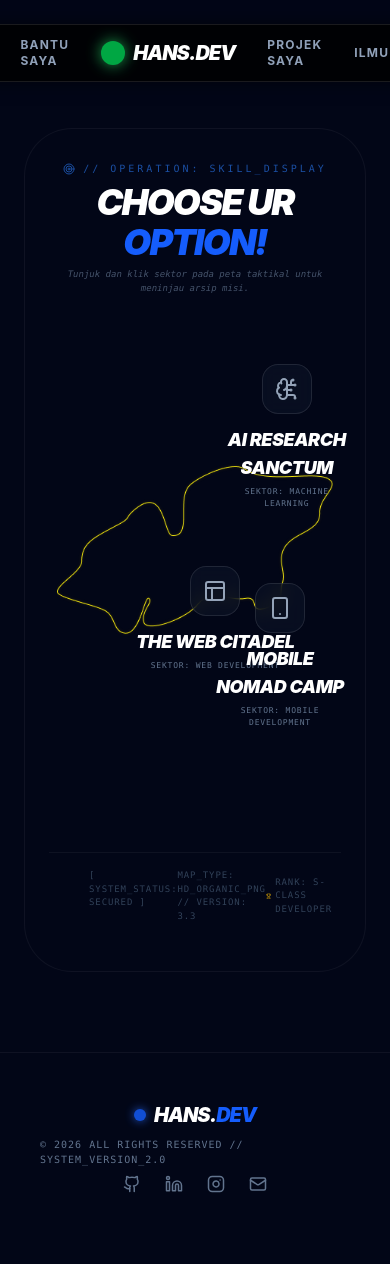
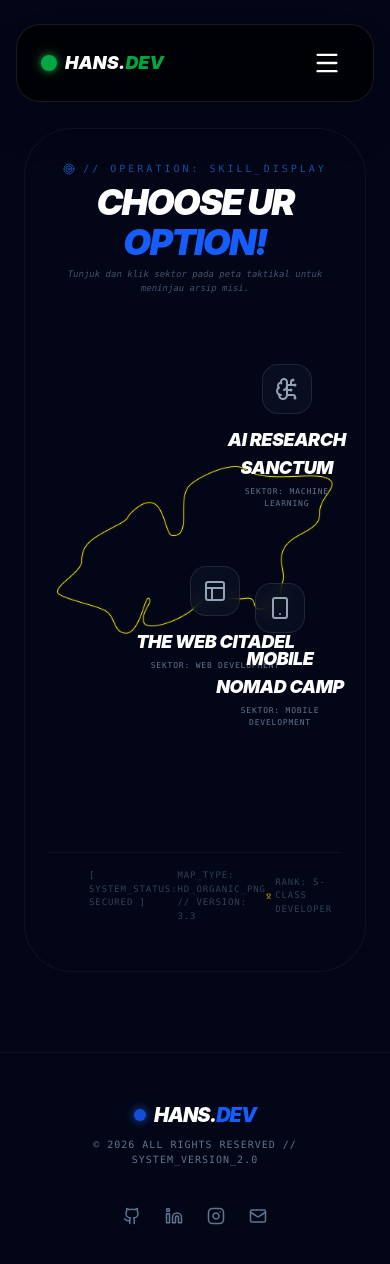
Before and after one commit to HansAgung/portofolio-project, a React (Vite) app: page /#/project in a window 390 px wide. Shown: the top 1264 px of the page. Before the commit the page ends 1241 px from the top, so only its background shows below. Built offline with nearby package versions, Linux system fonts and the light colour scheme.

Commit message:
update responsive navbar and footer

```diff
--- a/src/components/Footer.jsx
+++ b/src/components/Footer.jsx
@@ -1,3 +1,4 @@
+// src/components/Footer.jsx
 import React from 'react';
 import { motion } from 'framer-motion';
 import { Github, Instagram, Linkedin, Mail } from 'lucide-react';
@@ -6,23 +7,23 @@ const Footer = () => {
   const currentYear = new Date().getFullYear();
 
   return (
-    <footer className="w-full py-12 px-10 md:px-24 bg-[#020617] border-t border-white/5 flex flex-col md:flex-row items-center justify-between gap-2 snap-start">
+    <footer className="w-full py-12 px-10 md:px-24 bg-[#020617] border-t border-white/5 flex flex-col lg:flex-row items-center justify-between gap-10 lg:gap-2">
 
-      {/* BAGIAN KIRI: Logo & Copyright */}
-      <div className="flex flex-col items-center md:items-start space-y-2">
+      {/* 1. BAGIAN KIRI: Logo & Copyright (Urutan ke-1 di Mobile & Desktop) */}
+      <div className="flex flex-col items-center lg:items-start space-y-2 order-1">
         <div className="flex items-center gap-2">
           <div className="w-3 h-3 bg-blue-600 rounded-full animate-pulse shadow-[0_0_10px_#2563eb]"></div>
           <span className="text-xl font-black italic tracking-tighter uppercase">
             Hans.<span className="text-blue-600">Dev</span>
           </span>
         </div>
-        <p className="text-[10px] font-mono text-slate-500 uppercase tracking-widest">
+        <p className="text-[10px] font-mono text-slate-500 uppercase tracking-widest text-center lg:text-left">
           © {currentYear} All Rights Reserved // System_Version_2.0
         </p>
       </div>
 
-      {/* BAGIAN TENGAH: Status Server (Gamified Detail) */}
-      <div className="hidden lg:flex items-center gap-8 px-8 py-3 bg-slate-900/50 border border-white/5 rounded-full">
+      {/* 2. BAGIAN TENGAH: Status Server (Urutan ke-2 - Hanya muncul di Desktop) */}
+      <div className="hidden lg:flex items-center gap-8 px-8 py-3 bg-slate-900/50 border border-white/5 rounded-full order-2">
         <div className="flex flex-col items-center">
           <span className="text-[8px] text-slate-500 font-bold uppercase tracking-tighter">Connection</span>
           <span className="text-[10px] font-black text-green-500 uppercase">Secure</span>
@@ -34,8 +35,9 @@ const Footer = () => {
         </div>
       </div>
 
-      {/* BAGIAN KANAN: Social Icons */}
-      <div className="flex items-center gap-6">
+      {/* 3. BAGIAN KANAN: Social Icons (Urutan ke-3 di Mobile agar di Bawah) */}
+      {/* Menggunakan order-3 agar di layar kecil dia berada paling bawah */}
+      <div className="flex items-center gap-6 order-3">
         {[
           { icon: <Github size={18} />, link: "https://github.com" },
           { icon: <Linkedin size={18} />, link: "https://linkedin.com" },
--- a/src/components/Navbar.jsx
+++ b/src/components/Navbar.jsx
@@ -1,9 +1,17 @@
-import React from 'react';
-import { motion } from 'framer-motion';
-import { Link } from 'react-router-dom'; // Import Link
+import React, { useState, useEffect } from 'react';
+import { motion, AnimatePresence } from 'framer-motion';
+import { Link, useLocation } from 'react-router-dom';
+import { Menu, X, ChevronRight } from 'lucide-react'; // Tambah icon untuk mobile
 
 const Navbar = () => {
-  // Mapping menu ke path URL
+  const [isOpen, setIsOpen] = useState(false);
+  const location = useLocation();
+
+  // Tutup menu otomatis jika pindah halaman
+  useEffect(() => {
+    setIsOpen(false);
+  }, [location]);
+
   const menuItems = [
     { label: "Siapa saya", path: "/about-me" },
     { label: "Bantu Saya", path: "/service" },
@@ -14,34 +22,79 @@ const Navbar = () => {
 
   return (
     <nav className="fixed top-6 left-0 w-full flex justify-center z-[100] px-4">
+      {/* DESKTOP & TABLET WIDE (lg ke atas) */}
       <motion.div
         initial={{ y: -100, opacity: 0 }}
         animate={{ y: 0, opacity: 1 }}
-        className="bg-black/80 backdrop-blur-xl border border-white/10 px-8 py-3 rounded-full flex items-center gap-8 shadow-[0_0_20px_rgba(0,0,0,0.5)]"
+        className="hidden lg:flex bg-black/80 backdrop-blur-xl border border-white/10 px-8 py-3 rounded-full items-center gap-8 shadow-[0_0_20px_rgba(0,0,0,0.5)]"
       >
-        {menuItems.map((item) => {
-          if (item.label === "Hans.Dev") {
-            return (
-              <Link key={item.label} to={item.path} className="flex items-center gap-2 group cursor-pointer">
-                <div className="w-6 h-6 bg-green-500 rounded-full animate-pulse shadow-[0_0_15px_#22c55e]"></div>
-                <span className="font-black tracking-tighter text-xl uppercase italic group-hover:text-green-400 transition-colors">
+        {menuItems.map((item) => (
+          <Link
+            key={item.label}
+            to={item.path}
+            className={`text-[11px] font-bold uppercase tracking-widest transition-all hover:text-green-400 ${
+              item.label === "Hans.Dev"
+              ? "flex items-center gap-2 text-white italic text-xl font-black"
+              : "text-slate-400"
+            }`}
+          >
+            {item.label === "Hans.Dev" && (
+              <div className="w-5 h-5 bg-green-500 rounded-full animate-pulse shadow-[0_0_15px_#22c55e]"></div>
+            )}
+            {item.label}
+          </Link>
+        ))}
+      </motion.div>
+
+      {/* MOBILE & TABLET (sm & md) - HAMBURGER TRIGGER */}
+      <div className="lg:hidden w-full max-w-md flex justify-between items-center bg-black/80 backdrop-blur-xl border border-white/10 px-6 py-4 rounded-3xl shadow-2xl">
+        <Link to="/" className="flex items-center gap-2">
+          <div className="w-4 h-4 bg-green-500 rounded-full animate-pulse shadow-[0_0_10px_#22c55e]"></div>
+          <span className="font-black italic text-lg uppercase">Hans.<span className="text-green-600">Dev</span></span>
+        </Link>
+
+        <button
+          onClick={() => setIsOpen(!isOpen)}
+          className="p-2 text-white hover:bg-white/10 rounded-xl transition-colors"
+        >
+          {isOpen ? <X size={28} /> : <Menu size={28} />}
+        </button>
+      </div>
+
+      {/* MOBILE OVERLAY MENU */}
+      <AnimatePresence>
+        {isOpen && (
+          <motion.div
+            initial={{ opacity: 0, scale: 0.95, y: -20 }}
+            animate={{ opacity: 1, scale: 1, y: 0 }}
+            exit={{ opacity: 0, scale: 0.95, y: -20 }}
+            className="absolute top-24 left-4 right-4 bg-black/95 backdrop-blur-2xl border border-white/10 rounded-[2.5rem] p-8 flex flex-col gap-4 shadow-2xl lg:hidden"
+          >
+            {menuItems.filter(item => item.label !== "Hans.Dev").map((item) => (
+              <Link
+                key={item.label}
+                to={item.path}
+                className="flex justify-between items-center p-4 bg-white/5 rounded-2xl border border-white/5 hover:border-green-500/50 transition-all group"
+              >
+                <span className="text-sm font-bold uppercase tracking-[0.2em] text-slate-300 group-hover:text-white">
                   {item.label}
                 </span>
+                <ChevronRight size={18} className="text-green-500" />
               </Link>
-            );
-          }
+            ))}
 
-          return (
-            <Link
-              key={item.label}
-              to={item.path}
-              className="text-xs font-bold uppercase tracking-widest text-slate-400 hover:text-white transition-all hover:scale-110 active:scale-95"
-            >
-              {item.label}
-            </Link>
-          );
-        })}
-      </motion.div>
+            {/* Status Info di dalam menu mobile */}
+            <div className="mt-4 pt-6 border-t border-white/10 flex justify-between items-center px-2">
+              <span className="text-[10px] font-mono text-slate-500 tracking-tighter uppercase font-bold">System_Active: v2.0</span>
+              <div className="flex gap-1">
+                <div className="w-1 h-1 bg-green-500 rounded-full animate-bounce"></div>
+                <div className="w-1 h-1 bg-green-500 rounded-full animate-bounce [animation-delay:0.2s]"></div>
+                <div className="w-1 h-1 bg-green-500 rounded-full animate-bounce [animation-delay:0.4s]"></div>
+              </div>
+            </div>
+          </motion.div>
+        )}
+      </AnimatePresence>
     </nav>
   );
 };
```
